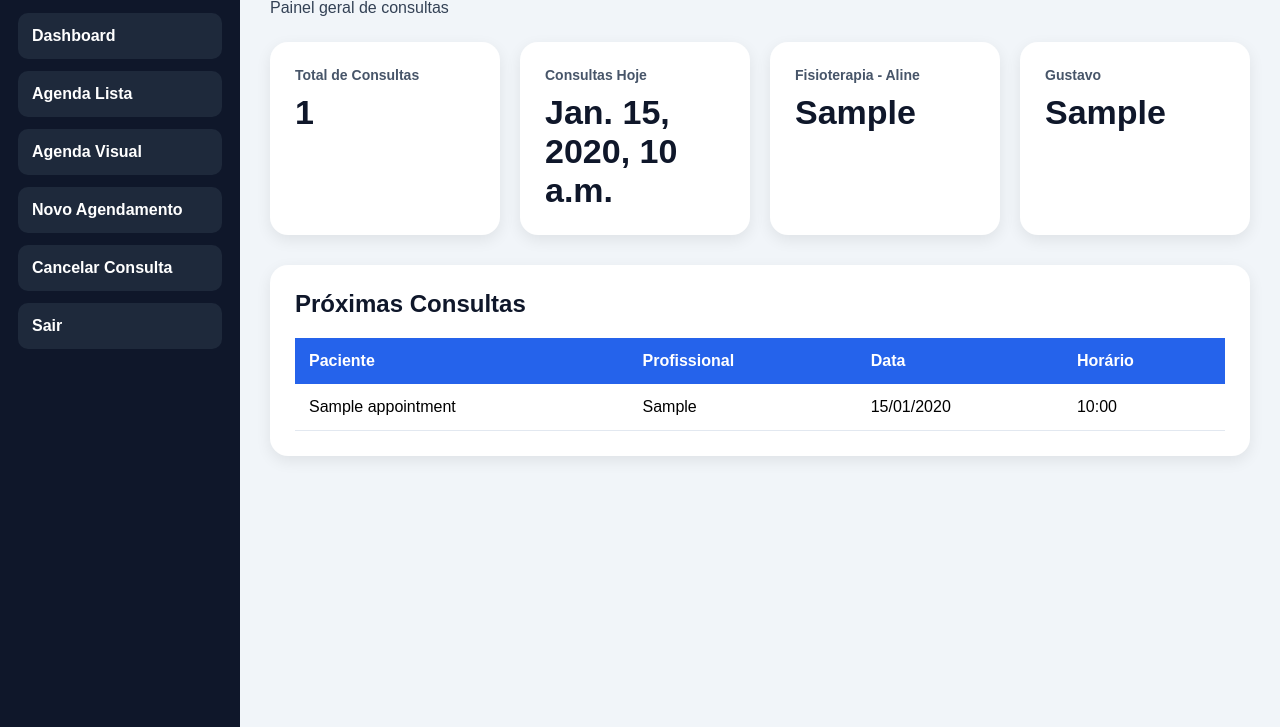
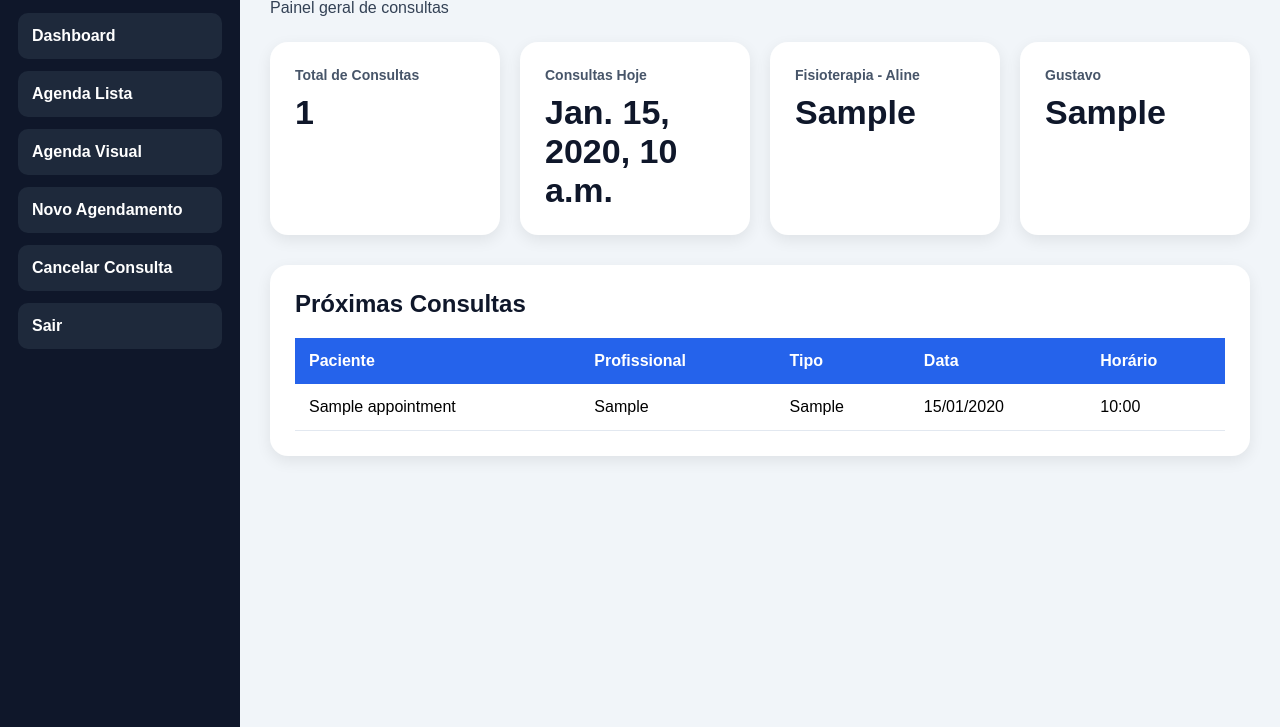
Before and after one commit to lucasleandro7/reabvita-system, a Django app: template appointments/templates/appointments/dashboard.html in a window 1280 px wide. Shown: the part 73-800 px from the top of the page. Run offline with Django 5.2, Linux system fonts and the light colour scheme; the template is opened without the code that fills it: most values are stand-ins (such as "Sample title", 1, 10 or a date in 2020).

Commit message:
Adicionado tipo de consulta no dashboard

```diff
--- a/appointments/templates/appointments/dashboard.html
+++ b/appointments/templates/appointments/dashboard.html
@@ -210,6 +210,7 @@
               <tr>
                 <th>Paciente</th>
                 <th>Profissional</th>
+                <th>Tipo</th>
                 <th>Data</th>
                 <th>Horário</th>
               </tr>
@@ -222,6 +223,8 @@
                 <td>{{ appointment.name }}</td>
 
                 <td>{{ appointment.get_professional_display }}</td>
+
+                <td>{{ appointment.get_service_type_display }}</td>
 
                 <td>{{ appointment.appointment_date|date:"d/m/Y" }}</td>
 
```
Also changed, not shown: db.sqlite3.
